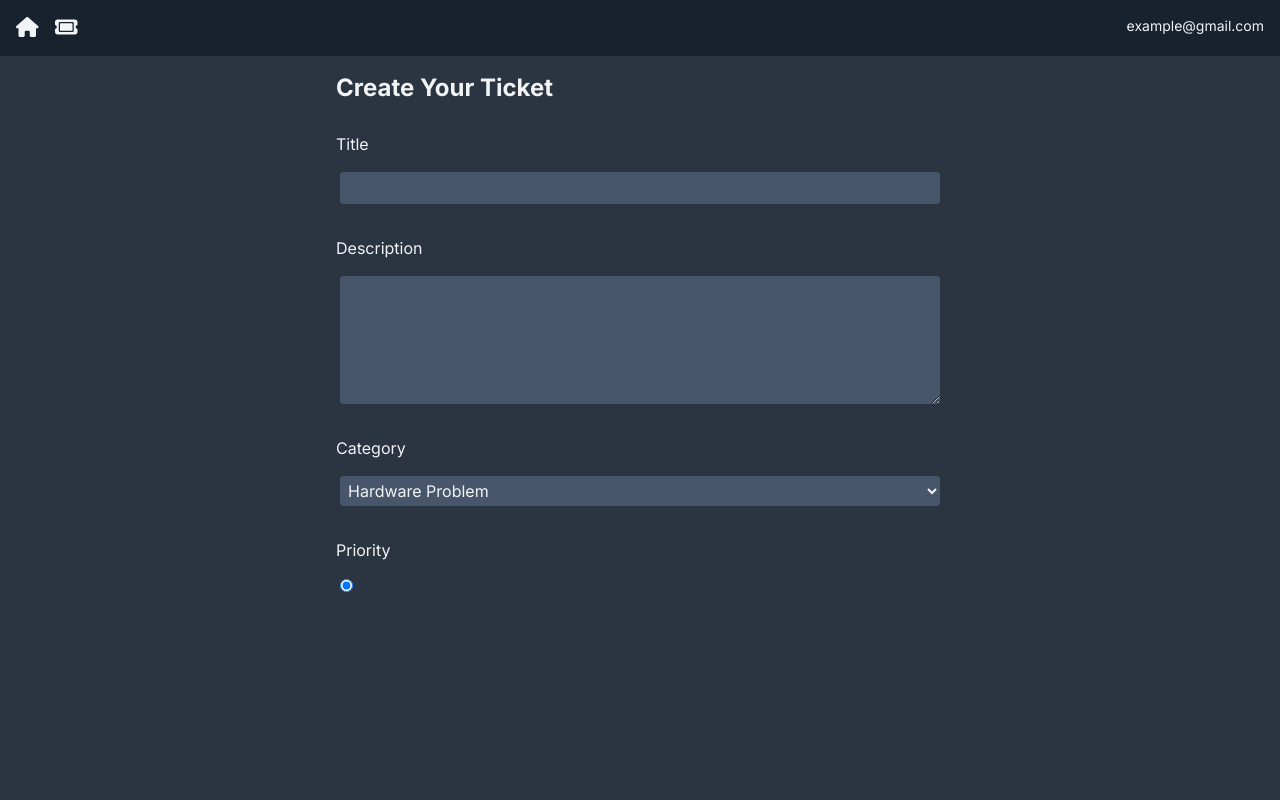
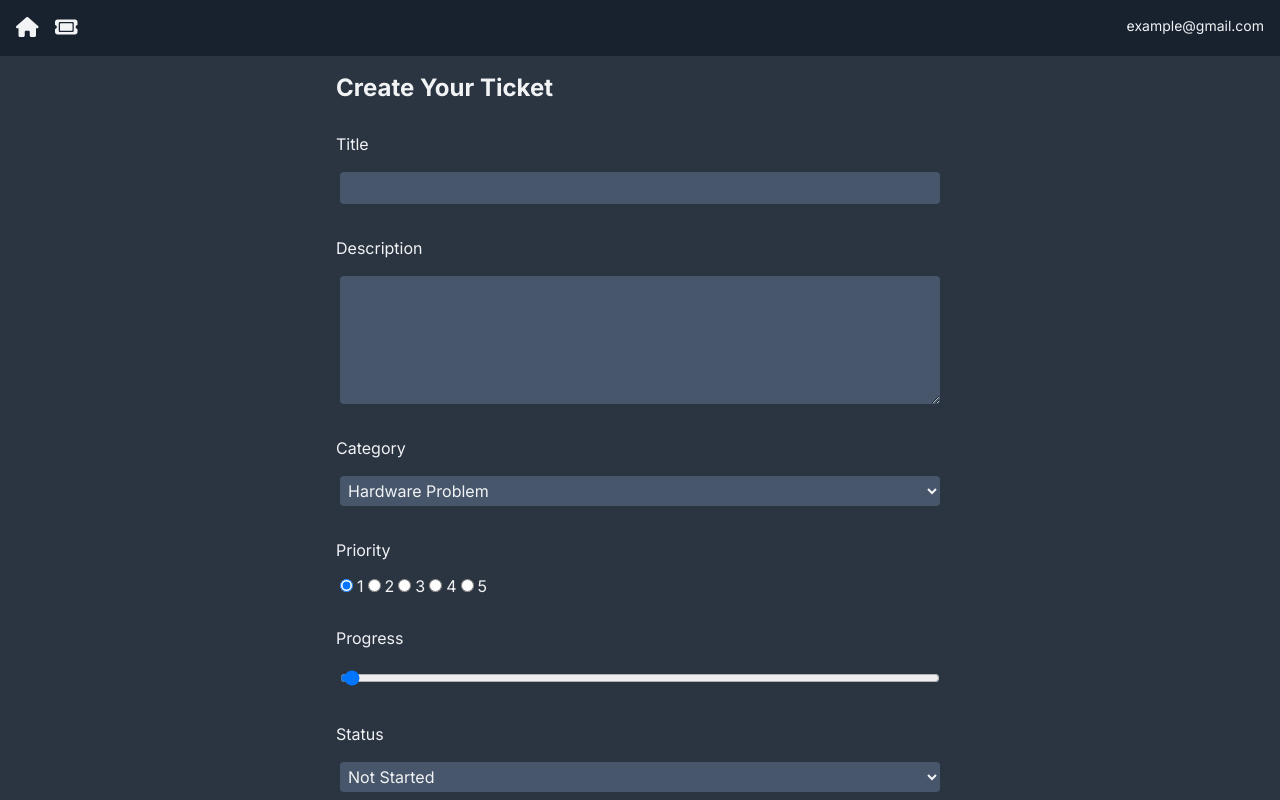
Before and after one commit to SzenftnerGergely/ticketing-app, a Next.js app: page /TicketPage/new in a window 1280 px wide. Built offline with nearby package versions, Linux system fonts and the light colour scheme.

Commit message:
TicketForm form finished

```diff
--- a/app/(components)/TicketForm.tsx
+++ b/app/(components)/TicketForm.tsx
@@ -80,14 +80,72 @@
                 <label>Priority</label>
                 <div>
                     <input
-                        type="radio"
                         id="priority-1"
                         name="priority"
+                        type="radio"
                         onChange={handleChange}
                         value={1}
                         checked={formData.priority == 1}
                     />
+                    <label>1</label>
+                    <input
+                        id="priority-2"
+                        name="priority"
+                        type="radio"
+                        onChange={handleChange}
+                        value={2}
+                        checked={formData.priority == 2}
+                    />
+                    <label>2</label>
+                    <input
+                        id="priority-3"
+                        name="priority"
+                        type="radio"
+                        onChange={handleChange}
+                        value={3}
+                        checked={formData.priority == 3}
+                    />
+                    <label>3</label>
+                    <input
+                        id="priority-4"
+                        name="priority"
+                        type="radio"
+                        onChange={handleChange}
+                        value={4}
+                        checked={formData.priority == 4}
+                    />
+                    <label>4</label>
+                    <input
+                        id="priority-5"
+                        name="priority"
+                        type="radio"
+                        onChange={handleChange}
+                        value={5}
+                        checked={formData.priority == 5}
+                    />
+                    <label>5</label>
                 </div>
+                <label>Progress</label>
+                <input
+                    type="range"
+                    id="progress"
+                    name="progress"
+                    value={formData.progress}
+                    min="0"
+                    max="100"
+                    onChange={handleChange}
+                />
+                <label>Status</label>
+                <select name="status" value={formData.status} onChange={handleChange}>
+                    <option value="not started">Not Started</option>
+                    <option value="started">Started</option>
+                    <option value="done">Done</option>
+                </select>
+                <input
+                    type="submit"
+                    className="btn max-w-xs"
+                    value={"Create Ticket"}
+                />
             </form>
         </div>
     )
```
